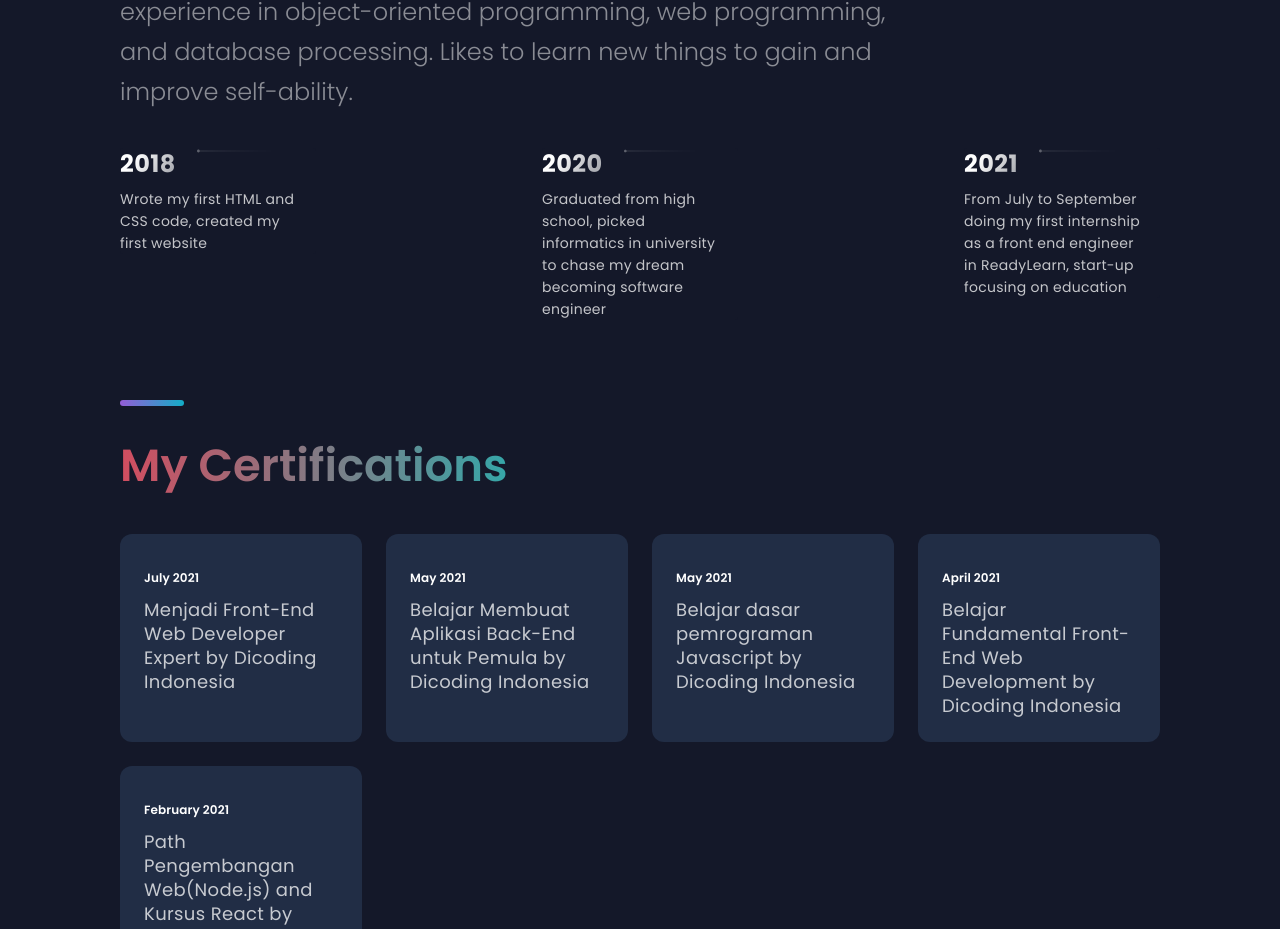
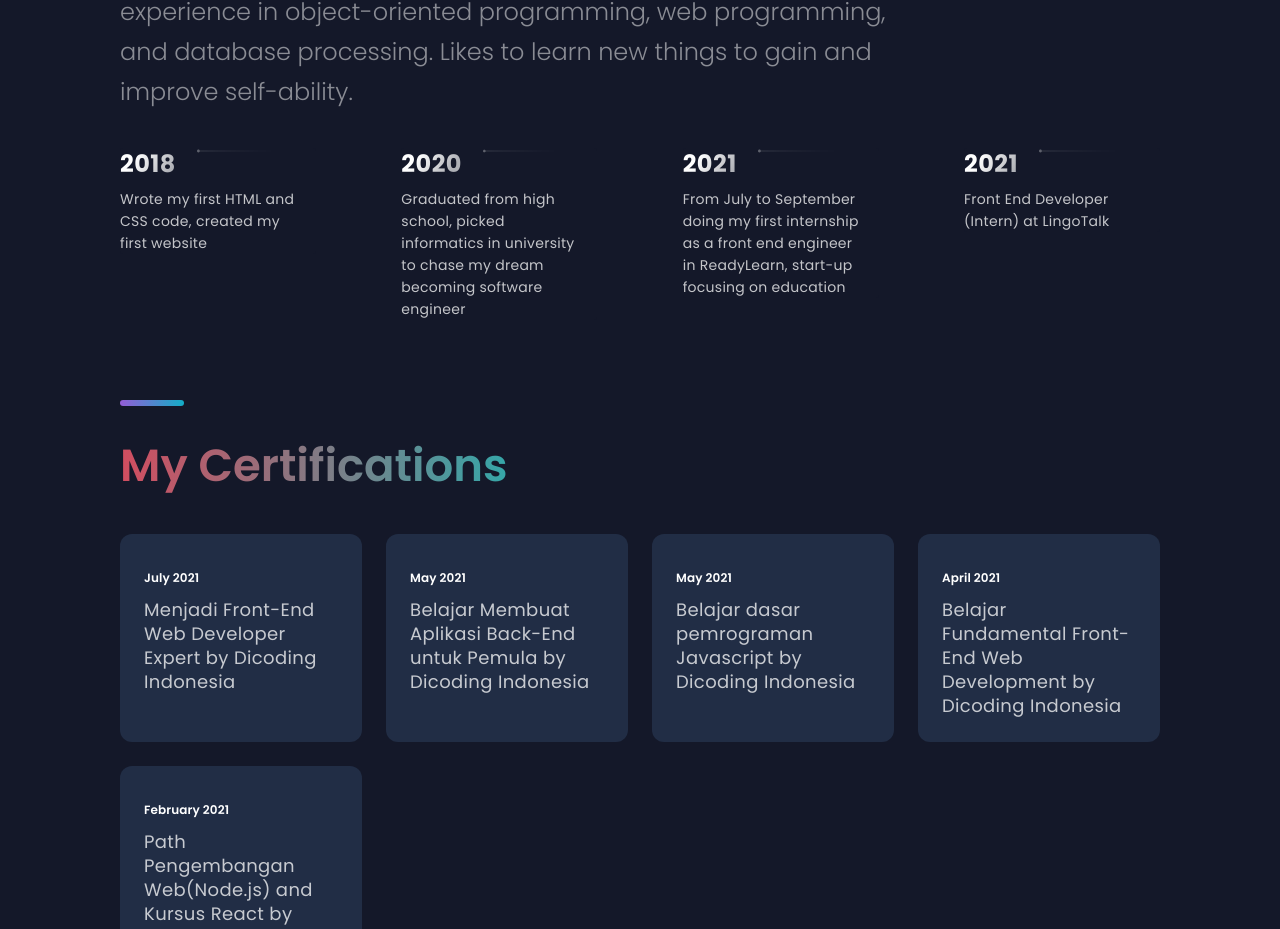
Before and after one commit to alaqsaka/aqsa-portofolio, a Next.js app: page / in a window 1280 px wide. Shown: the part 3747-4676 px from the top of the page. Built offline with nearby package versions, Linux system fonts and the light colour scheme.

Commit message:
Update constants.js

```diff
--- a/src/constants/constants.js
+++ b/src/constants/constants.js
@@ -63,4 +63,8 @@ export const TimeLineData = [
     year: 2021,
     text: "From July to September doing my first internship as a front end engineer in ReadyLearn, start-up focusing on education",
   },
+  {
+    year: 2021,
+    text: "Front End Developer (Intern) at LingoTalk",
+  },
 ];
```
